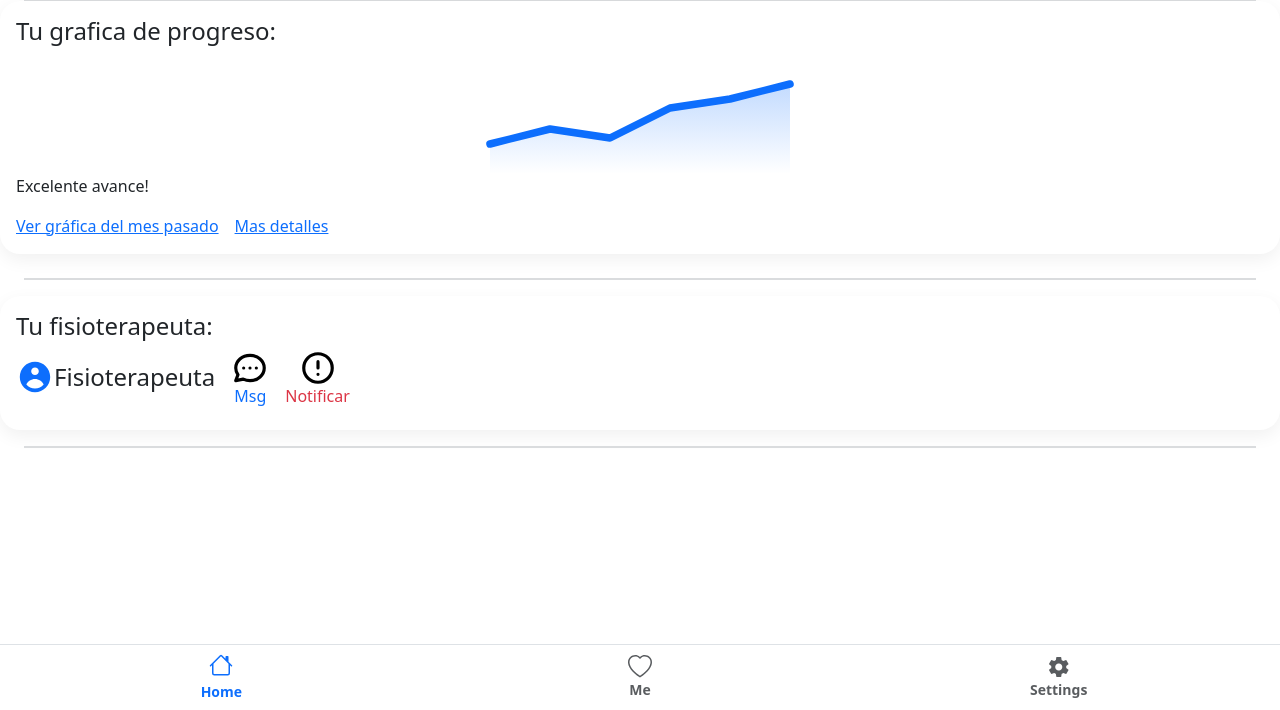
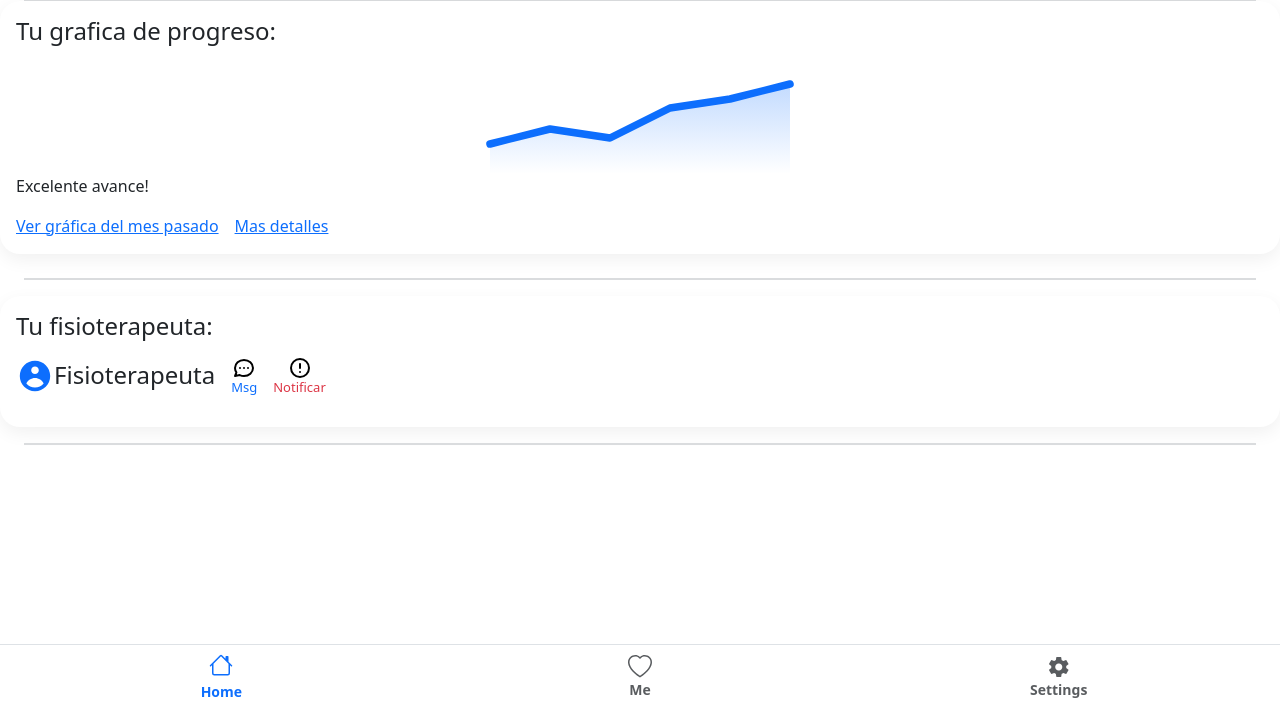
Before and after one commit to Julizer/innovatec-fisioapp, a plain HTML site: page dashboard-paciente-home.html in a window 1280 px wide. Shown: the part 90-800 px from the top of the page. Drawn offline with Linux system fonts and the light colour scheme.

Commit message:
Update dashboard-paciente-home.html

```diff
--- a/dashboard-paciente-home.html
+++ b/dashboard-paciente-home.html
@@ -19,11 +19,11 @@
 <p class="card-text">Excelente avance!</p><a class="card-link" href="#">Ver gráfica del mes pasado</a><a class="card-link" href="#">Mas detalles</a></div></div><div class="border border-secondary ms-4 me-4 mt-4 mb-3 pb-0 border-top opacity-25"></div><div class="card mb-3"><div class="card-body"><h4 class="card-title">Tu fisioterapeuta:</h4><h4 class="d-flex justify-content-start align-items-center card-title"><a class="d-flex mt-2 pb-2" href="#"><svg class="ms-0" xmlns="http://www.w3.org/2000/svg" width="1em" height="1em" viewBox="0 0 20 20" fill="none" style="font-size: 38px;">
 
 <path fill-rule="evenodd" clip-rule="evenodd" d="M18 10C18 14.4183 14.4183 18 10 18C5.58172 18 2 14.4183 2 10C2 5.58172 5.58172 2 10 2C14.4183 2 18 5.58172 18 10ZM12 7C12 8.10457 11.1046 9 10 9C8.89543 9 8 8.10457 8 7C8 5.89543 8.89543 5 10 5C11.1046 5 12 5.89543 12 7ZM9.99993 11C7.98239 11 6.24394 12.195 5.45374 13.9157C6.55403 15.192 8.18265 16 9.99998 16C11.8173 16 13.4459 15.1921 14.5462 13.9158C13.756 12.195 12.0175 11 9.99993 11Z" fill="currentColor"></path>
-</svg></a>Fisioterapeuta<a class="text-decoration-none d-flex flex-column align-items-center ms-3" href="#"><svg class="text-black ms-0 offset-lg-4" xmlns="http://www.w3.org/2000/svg" width="1em" height="1em" viewBox="0 0 24 24" fill="none" style="font-size: 38px;">
+</svg></a>Fisioterapeuta<a class="text-decoration-none d-flex flex-column align-items-center ms-3" href="#"><svg class="text-black ms-0 offset-lg-4" xmlns="http://www.w3.org/2000/svg" width="1em" height="1em" viewBox="0 0 24 24" fill="none" style="font-size: 24px;">
 <path d="M8 12H8.01M12 12H12.01M16 12H16.01M21 12C21 16.4183 16.9706 20 12 20C10.4607 20 9.01172 19.6565 7.74467 19.0511L3 20L4.39499 16.28C3.51156 15.0423 3 13.5743 3 12C3 7.58172 7.02944 4 12 4C16.9706 4 21 7.58172 21 12Z" stroke="currentColor" stroke-width="2" stroke-linecap="round" stroke-linejoin="round"></path>
-</svg><p class="fs-6 fw-normal text-decoration-none text-center ms-0 mb-0">Msg</p></a><a class="text-decoration-none d-flex flex-column align-items-center ms-3" href="#"><svg class="text-black ms-0" xmlns="http://www.w3.org/2000/svg" width="1em" height="1em" viewBox="0 0 24 24" fill="none" style="font-size: 38px;">
+</svg><p class="fw-normal text-decoration-none text-center ms-0 mb-0" style="font-size: 13px;">Msg</p></a><a class="text-decoration-none d-flex flex-column align-items-center ms-3" href="#"><svg class="text-black" xmlns="http://www.w3.org/2000/svg" width="1em" height="1em" viewBox="0 0 24 24" fill="none" style="font-size: 24px;">
 <path d="M12 8V12M12 16H12.01M21 12C21 16.9706 16.9706 21 12 21C7.02944 21 3 16.9706 3 12C3 7.02944 7.02944 3 12 3C16.9706 3 21 7.02944 21 12Z" stroke="currentColor" stroke-width="2" stroke-linecap="round" stroke-linejoin="round"></path>
-</svg><p class="fs-6 fw-normal text-decoration-none text-center text-danger ms-0 mb-0">Notificar</p></a></h4></div></div></section><div class="border border-secondary ms-4 me-4 border-top opacity-25"></div><nav class="navbar navbar-expand-md fixed-bottom bg-white ms-md-0 ps-md-0 mb-0 border-top"><div class="container-fluid"><div class="text-center d-flex w-100 justify-content-around ms-0 ps-0 me-0 mb-0 pb-0"><a class="small text-decoration-none text-center d-flex w-100 flex-column justify-content-center align-items-center active" href="#"><svg class="bi bi-house fs-4 d-block mb-1" xmlns="http://www.w3.org/2000/svg" width="1em" height="1em" fill="currentColor" viewBox="0 0 16 16" style="font-size: 24px;">
+</svg><p class="fw-normal text-decoration-none text-center text-danger ms-0 mb-0" style="font-size: 13px;">Notificar</p></a></h4></div></div></section><div class="border border-secondary ms-4 me-4 border-top opacity-25"></div><nav class="navbar navbar-expand-md fixed-bottom bg-white ms-md-0 ps-md-0 mb-0 border-top"><div class="container-fluid"><div class="text-center d-flex w-100 justify-content-around ms-0 ps-0 me-0 mb-0 pb-0"><a class="small text-decoration-none text-center d-flex w-100 flex-column justify-content-center align-items-center active" href="#"><svg class="bi bi-house fs-4 d-block mb-1" xmlns="http://www.w3.org/2000/svg" width="1em" height="1em" fill="currentColor" viewBox="0 0 16 16" style="font-size: 24px;">
   <path d="M8.707 1.5a1 1 0 0 0-1.414 0L.646 8.146a.5.5 0 0 0 .708.708L2 8.207V13.5A1.5 1.5 0 0 0 3.5 15h9a1.5 1.5 0 0 0 1.5-1.5V8.207l.646.647a.5.5 0 0 0 .708-.708L13 5.793V2.5a.5.5 0 0 0-.5-.5h-1a.5.5 0 0 0-.5.5v1.293zM13 7.207V13.5a.5.5 0 0 1-.5.5h-9a.5.5 0 0 1-.5-.5V7.207l5-5z"></path>
 </svg><strong>Home</strong></a><a class="small text-decoration-none text-center d-flex w-100 flex-column justify-content-center align-items-center text-muted active" href="dashboard-paciente-me.html"><svg class="bi bi-heart fs-4 d-block" xmlns="http://www.w3.org/2000/svg" width="1em" height="1em" fill="currentColor" viewBox="0 0 16 16">
   <path d="m8 2.748-.717-.737C5.6.281 2.514.878 1.4 3.053c-.523 1.023-.641 2.5.314 4.385.92 1.815 2.834 3.989 6.286 6.357 3.452-2.368 5.365-4.542 6.286-6.357.955-1.886.838-3.362.314-4.385C13.486.878 10.4.28 8.717 2.01zM8 15C-7.333 4.868 3.279-3.04 7.824 1.143c.06.055.119.112.176.171a3.12 3.12 0 0 1 .176-.17C12.72-3.042 23.333 4.867 8 15"></path>
```
